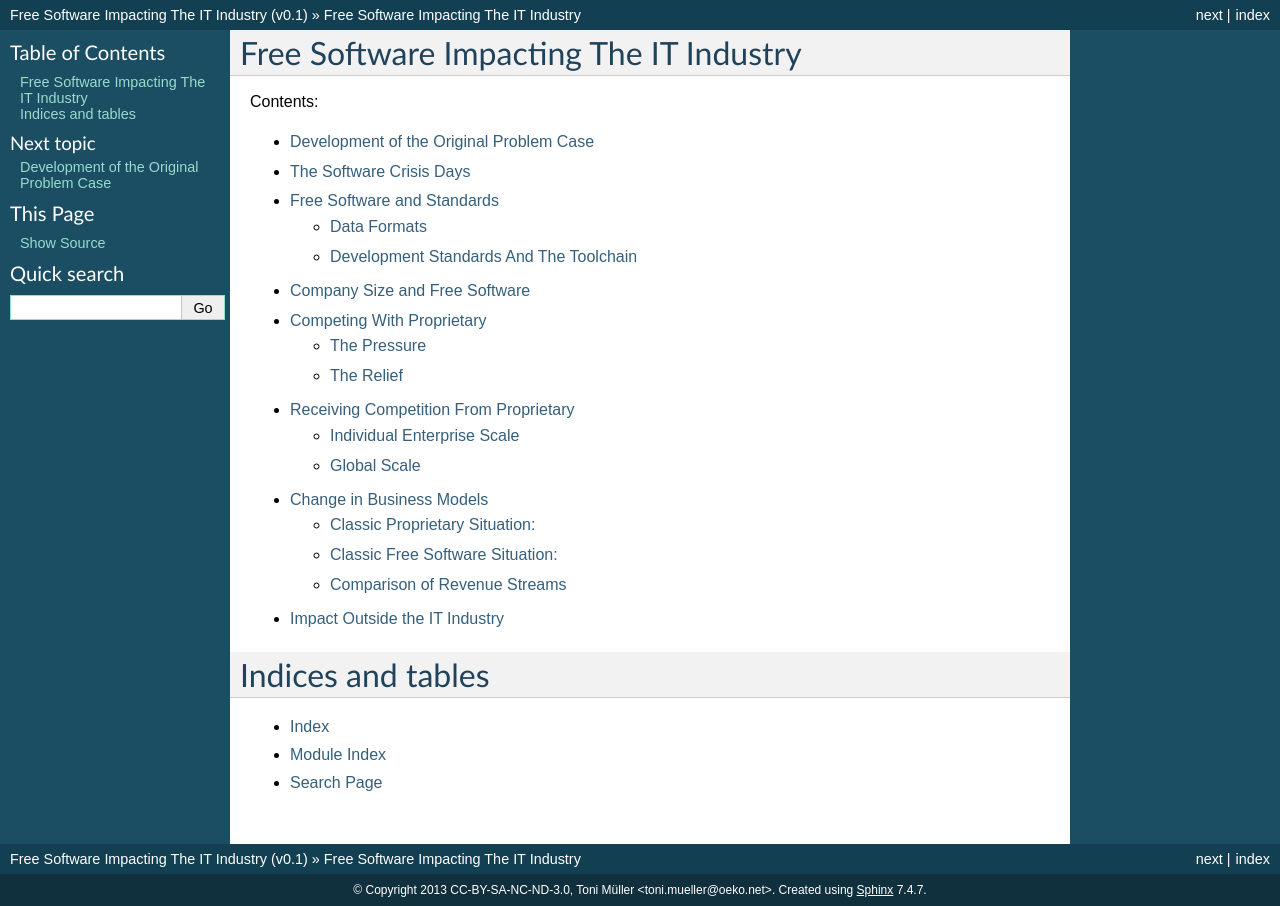
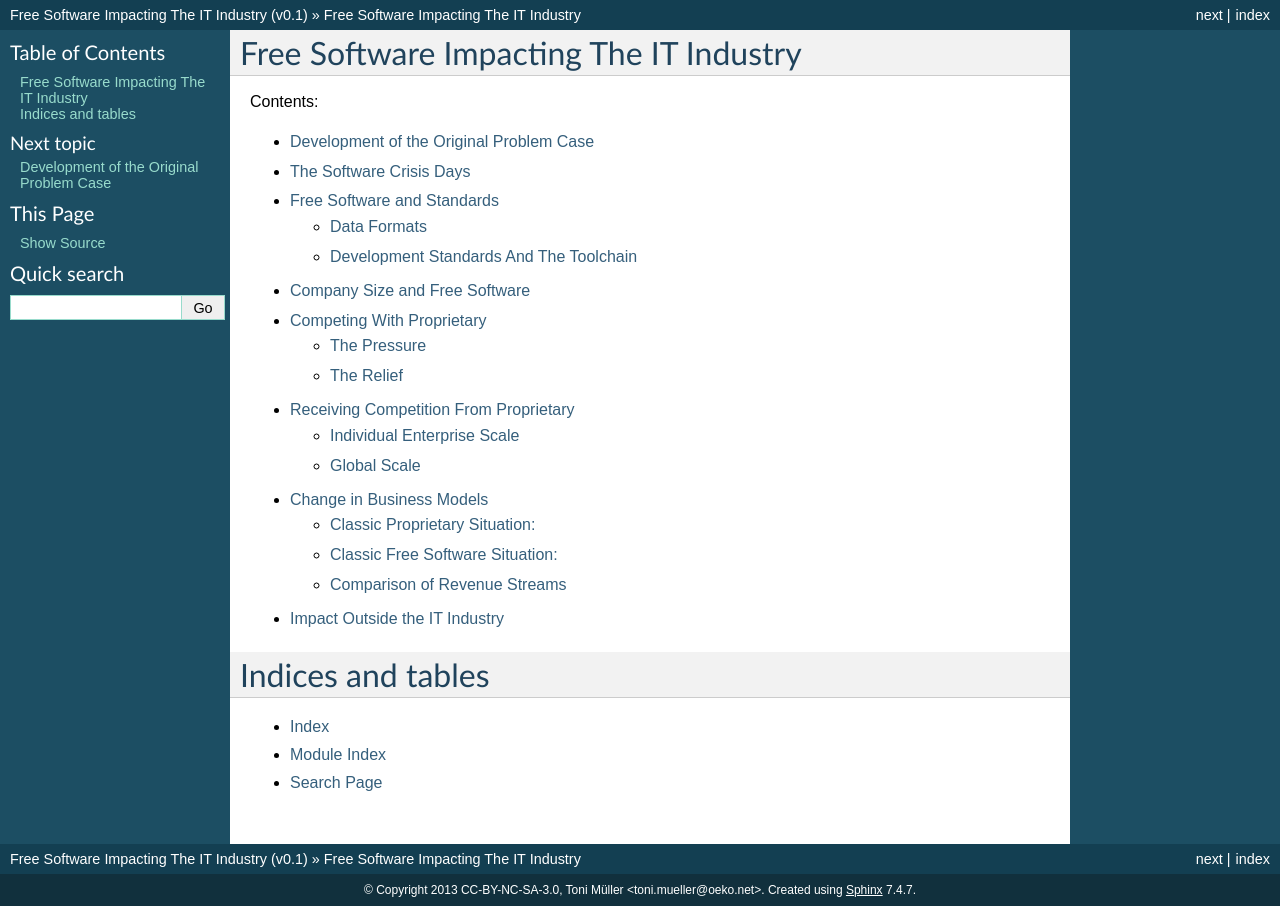
Before and after one commit to muellert/freesoftwaretalk, a Sphinx documentation site: the page built from source/index.rst, in a window 1280 px wide. Built offline with Sphinx 7.4.7, drawn with Linux system fonts in a browser that asks for light colours.

Commit message:
license change

```diff
--- a/source/conf.py
+++ b/source/conf.py
@@ -41,7 +41,7 @@ master_doc = 'index'
 
 # General information about the project.
 project = u'Free Software Impacting The IT Industry'
-copyright = u'2013 CC-BY-SA-NC-ND-3.0, Toni Müller <toni.mueller@oeko.net>'
+copyright = u'2013 CC-BY-NC-SA-3.0, Toni Müller <toni.mueller@oeko.net>'
 
 # The version info for the project you're documenting, acts as replacement for
 # |version| and |release|, also used in various other places throughout the
```
